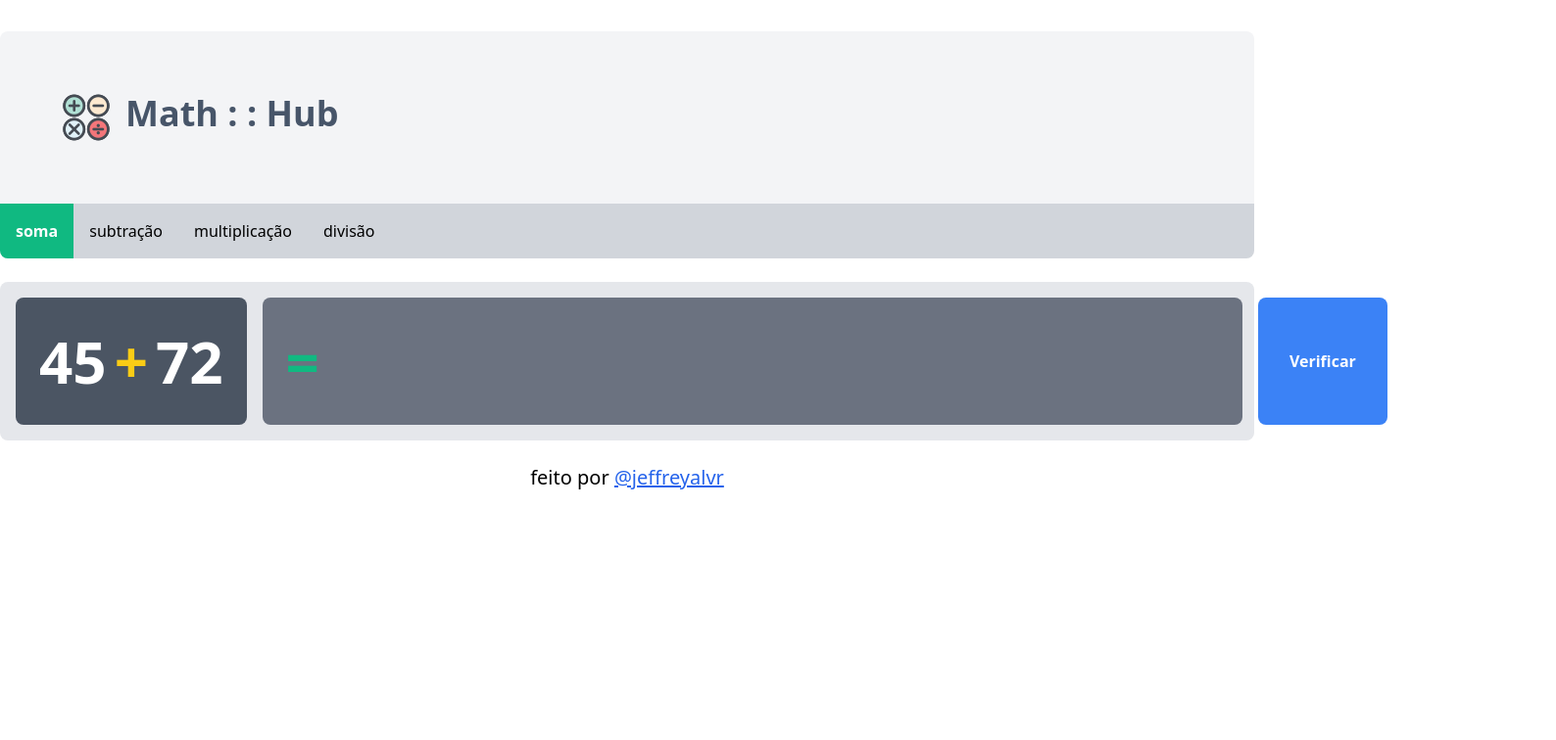
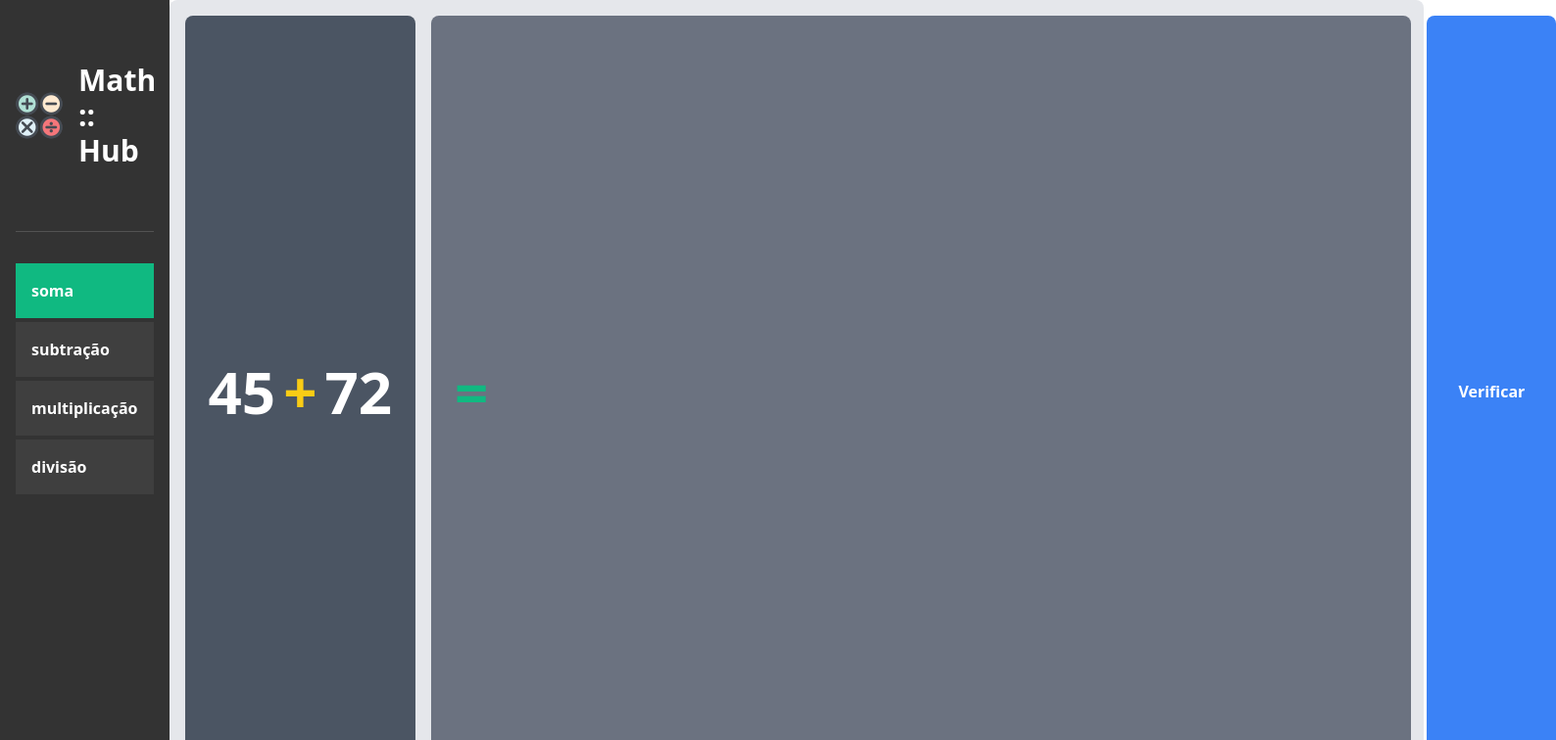
Before and after one commit to jeffreyalvr/math-hub, a React (Vite) app: page / in a window 1280 px wide. Shown: the top 756 px of the page at 98% size, 1588 px wide, since content can reach past the window. Built offline with nearby package versions, Linux system fonts and the light colour scheme.

Commit message:
Reorganiza design e adiciona sidebar

```diff
--- a/index.html
+++ b/index.html
@@ -4,7 +4,7 @@
     <meta charset="UTF-8" />
     <link rel="icon" type="image/png" href="/favicon.png" />
     <meta name="viewport" content="width=device-width, initial-scale=1.0" />
-    <title>Math : : Hub</title>
+    <title>Math :: Hub</title>
   </head>
   <body>
     <div id="root"></div>
--- a/src/App.jsx
+++ b/src/App.jsx
@@ -2,9 +2,8 @@ import "./styles/global.css";
 
 import { useState } from "react";
 
-import Header from "./components/Header";
+import Sidebar from "./components/Sidebar";
 import Main from "./components/Main";
-import Footer from "./components/Footer";
 
 const App = () => {
   const operacoes = {
@@ -26,14 +25,13 @@ const App = () => {
   };
 
   return (
-    <div className="container flex flex-col gap-6 mx-auto">
-      <Header
+    <div className="flex flex-row w-full h-screen">
+      <Sidebar
         operacoes={operacoes}
         operacaoSelecionada={operacaoSelecionada}
         handleOperacao={handleOperacao}
       />
       <Main operacaoSelecionada={operacaoSelecionada} />
-      <Footer />
     </div>
   );
 };
--- a/src/components/Header/index.jsx
+++ /dev/null
@@ -1,32 +0,0 @@
-import logo_img from "../../assets/images/logo.png";
-
-const Header = ({ operacoes, operacaoSelecionada, handleOperacao }) => {
-  return (
-    <header className="container flex flex-col rounded-lg overflow-hidden mt-8">
-      <div className="bg-gray-100 p-16">
-        <h1 className="flex flex-row gap-4 text-4xl font-bold text-slate-600">
-          <img src={logo_img} alt="Logo" />
-          Math : : Hub
-        </h1>
-      </div>
-      <div className="bg-gray-300 flex flex-row">
-        {Object.values(operacoes).map((operacao) => (
-          <a
-            href="#"
-            className={`p-4 hover:bg-opacity-75 ${
-              operacaoSelecionada.nome === operacao.nome
-                ? "bg-emerald-500 text-white font-bold"
-                : null
-            }`}
-            onClick={() => handleOperacao(operacao.id)}
-            key={operacao.id}
-          >
-            {operacao.nome}
-          </a>
-        ))}
-      </div>
-    </header>
-  );
-};
-
-export default Header;
--- /dev/null
+++ b/src/components/Sidebar/index.jsx
@@ -0,0 +1,32 @@
+import logo_img from "../../assets/images/logo.png";
+
+const Sidebar = ({ operacoes, operacaoSelecionada, handleOperacao }) => {
+  return (
+    <aside className="flex flex-col w-[350px] h-screen px-4 gap-8 bg-[#333333] text-white">
+      <div className="flex justify-center py-16 border-b border-[#535353]">
+        <h1 className="flex flex-row gap-4 items-center text-3xl font-bold text-white">
+          <img src={logo_img} alt="Logo" />
+          Math :: Hub
+        </h1>
+      </div>
+      <nav className="flex flex-col gap-1">
+        {Object.values(operacoes).map((operacao) => (
+          <a
+            href="#"
+            className={`p-4 hover:bg-opacity-75 font-bold ${
+              operacaoSelecionada.nome === operacao.nome
+                ? "bg-emerald-500 text-white"
+                : "bg-[#3F3F3F]"
+            }`}
+            onClick={() => handleOperacao(operacao.id)}
+            key={operacao.id}
+          >
+            {operacao.nome}
+          </a>
+        ))}
+      </nav>
+    </aside>
+  );
+};
+
+export default Sidebar;
```
